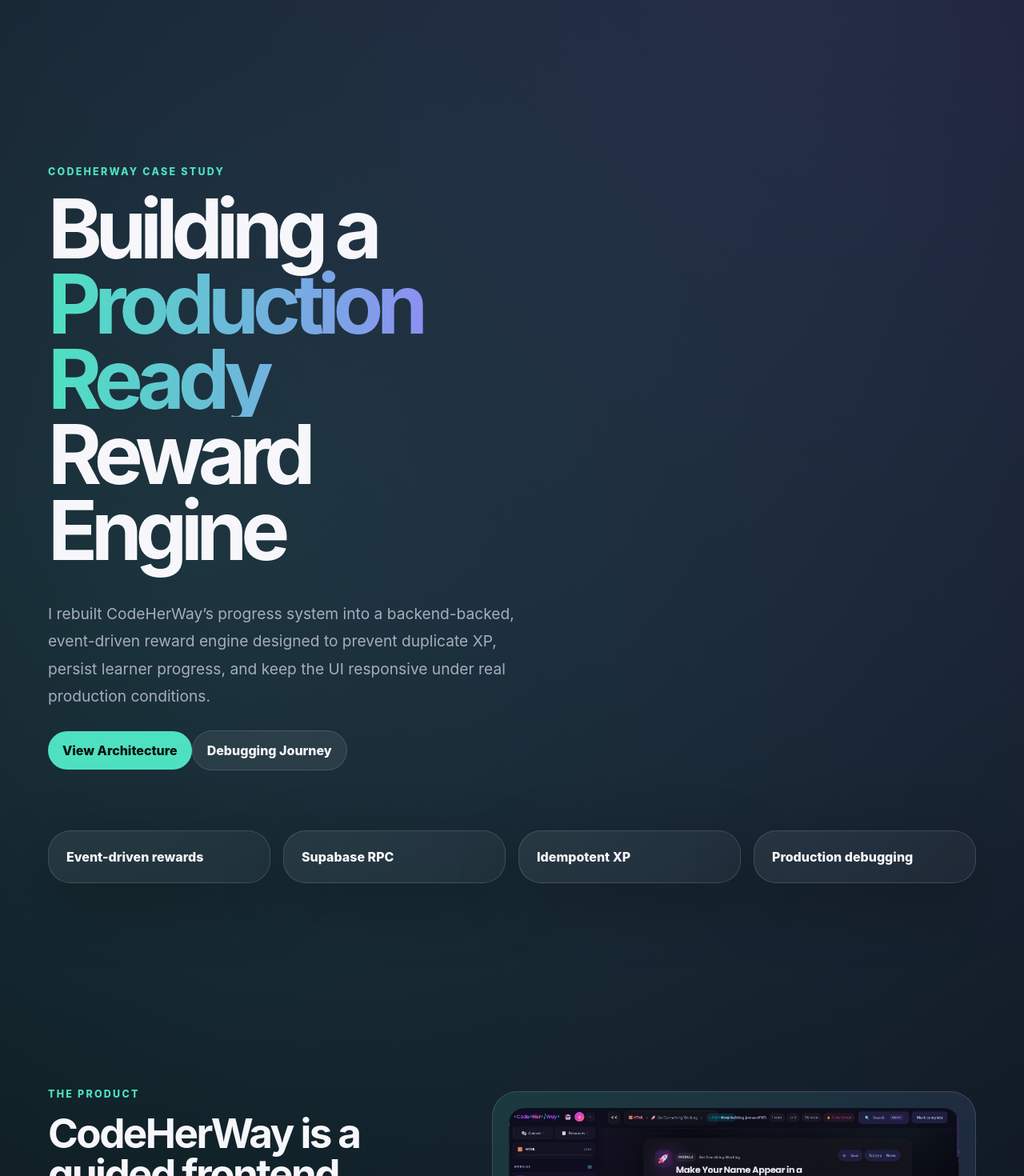
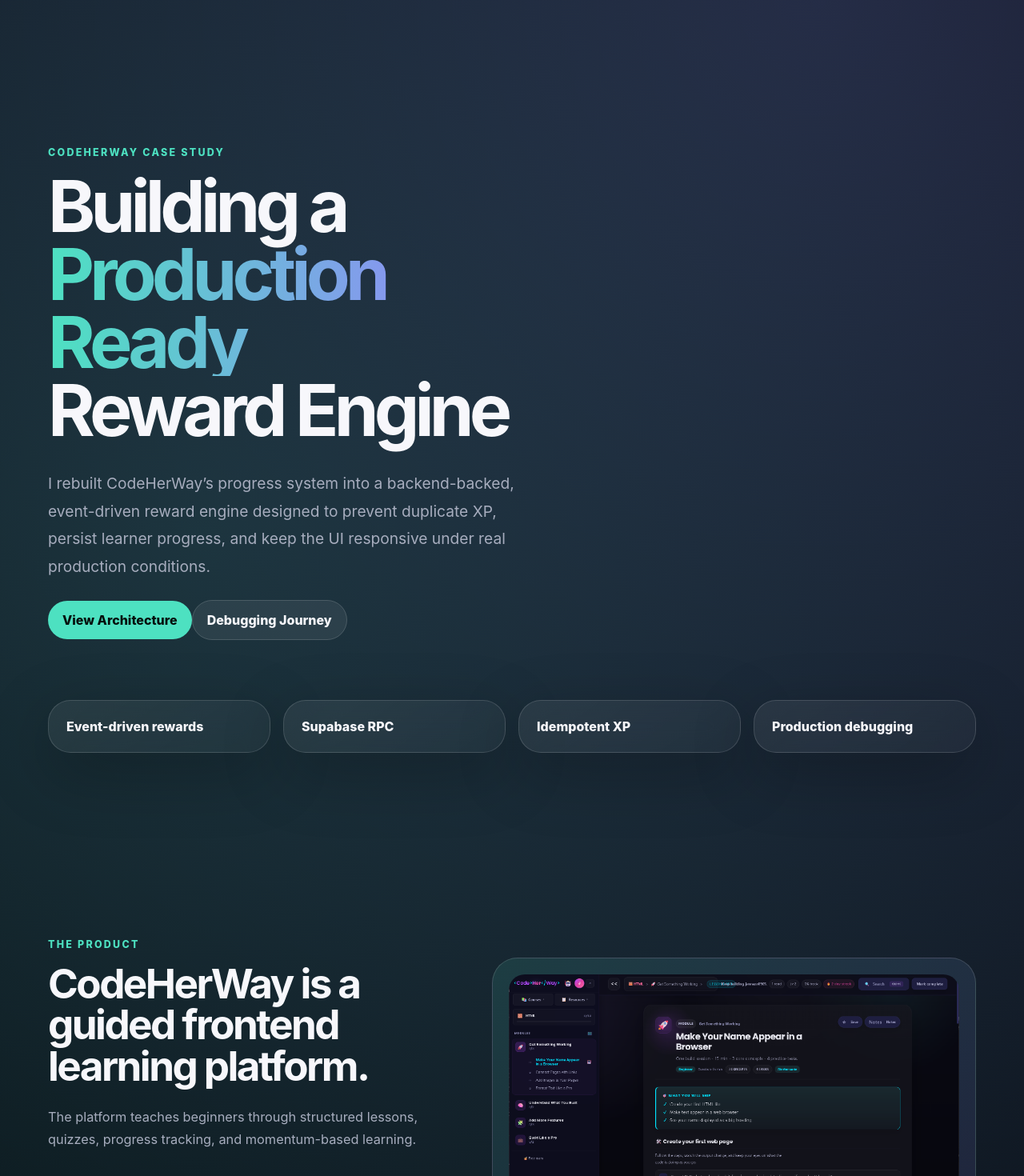
Before and after one commit to itcodegirl/codeherway-reward-engine-case-study, a React (Vite) app: page / in a window 1280 px wide. Shown: the top 1470 px of the page at 80% size. Built offline with nearby package versions, Linux system fonts and the light colour scheme.

Commit message:
feat: finalize hero text

```diff
--- a/src/index.css
+++ b/src/index.css
@@ -46,22 +46,17 @@
 }
 
 h1 {
-	max-width: 920px;
-	font-size: clamp(3.2rem, 8vw, 7.4rem);
-	line-height: 0.92;
-	letter-spacing: -0.08em;
-	margin: 0 0 28px;
-	margin-bottom: 40px;
+	max-width: 760px;
+	font-size: clamp(4rem, 7vw, 6.8rem);
+	line-height: 0.95;
+	letter-spacing: -0.065em;
+	margin: 0 0 32px;
 }
 
 h1 span.gradient {
 	display: inline-block;
 }
 
-/* optional */
-h1 {
-	max-width: 700px;
-}
 
 h2 {
 	font-size: clamp(2rem, 4vw, 4.2rem);
@@ -84,11 +79,11 @@
 }
 
 .hero {
-	min-height: 100vh;
+	min-height: 90vh;
 	display: flex;
 	flex-direction: column;
 	justify-content: center;
-	padding: 120px 0;
+	padding: 96px 0;
 }
 
 .hero-copy {
@@ -337,23 +332,12 @@
 	display: block;
 }
 
-.hero {
-	margin-bottom: 120px;
-}
 
 .metric-grid {
 	margin-top: 30px;
 }
 
-.showcase {
-	margin-top: 20px;
-	padding: 20px;
-	border-radius: 32px;
-	background: linear-gradient(135deg,
-			rgba(77, 225, 193, 0.12),
-			rgba(155, 124, 255, 0.12));
-	border: 1px solid var(--border);
-}
+
 
 .showcase img {
 	width: 100%;
--- a/src/pages/RewardEngineCaseStudy.jsx
+++ b/src/pages/RewardEngineCaseStudy.jsx
@@ -28,7 +28,9 @@
   <div className="hero-grid">
     <div>
       <p className="eyebrow">CodeHerWay Case Study</p>
-      <h1>
+
+
+            <h1>
   Building a <br />
   <span className="gradient">Production Ready</span> <br />
   Reward Engine
```
